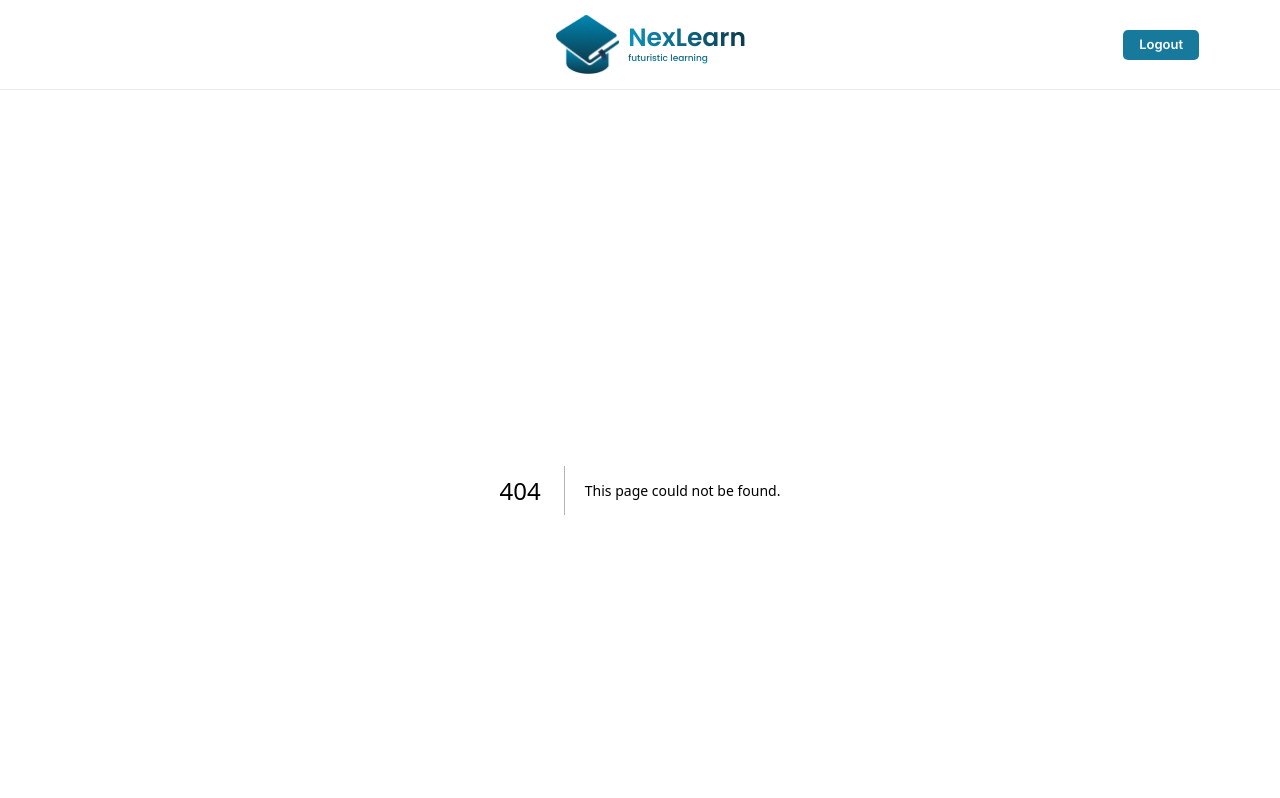
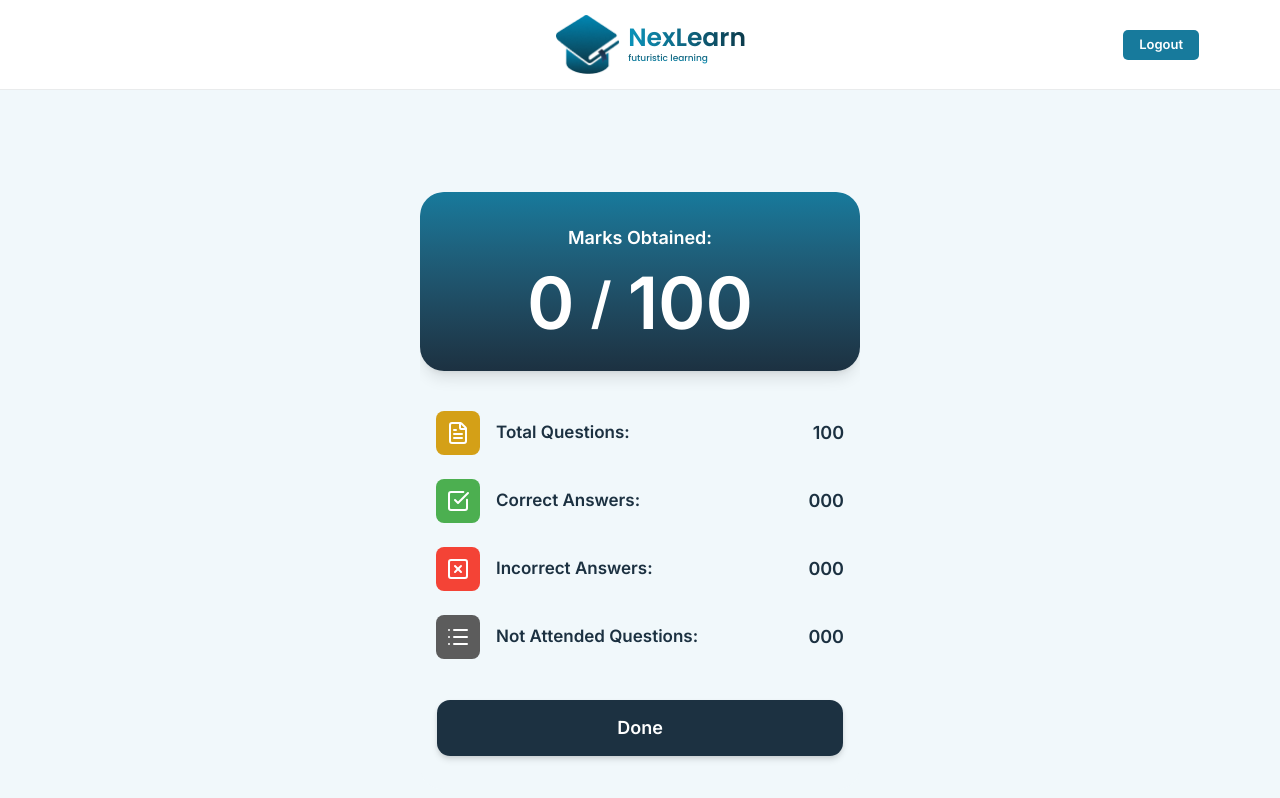
Before and after one commit to Fathima-Rafah-Karat/NexLearn, a Next.js app: page /results in a window 1280 px wide. Before the commit this address had no page. Shown: the top 798 px of the page. Built offline with nearby package versions, Linux system fonts and the light colour scheme.

Commit message:
add results page to display quiz scores and statistics

```diff
--- /dev/null
+++ b/app/results/page.tsx
@@ -0,0 +1,109 @@
+"use client";
+import React, { useState, useEffect } from "react";
+import Image from "next/image";
+import { useRouter } from "next/navigation";
+import { Button } from "@/components/ui/button";
+import { CheckSquare, XSquare, FileText, List, LayoutDashboard } from "lucide-react";
+
+
+const ResultsPage = () => {
+    const router = useRouter();
+    const [result, setResult] = useState(null);
+
+    useEffect(() => {
+        const storedResult = sessionStorage.getItem("lastResult");
+        if (storedResult) {
+            setResult(JSON.parse(storedResult));
+        } else {
+            setResult({
+                score: 0,
+                total: 100,
+                correct: 0,
+                incorrect: 0,
+                skipped: 0,
+                userName: "Explorer"
+            });
+        }
+    }, []);
+
+    if (!result) {
+        return (
+            <div className="min-h-screen bg-[#F1F8FB] flex items-center justify-center font-inter">
+                <div className="flex flex-col items-center gap-4">
+                    <div className="w-12 h-12 border-4 border-[#1C3141] border-t-transparent rounded-full animate-spin" />
+                    <p className="font-bold text-[#1C3141]">Loading results...</p>
+                </div>
+            </div>
+        );
+    }
+
+    return (
+        <div className="min-h-screen bg-[#F1F8FB] font-inter flex items-center justify-center p-4">
+            <div className="w-full max-w-[440px] bg-[#F1F8FB] rounded-3xl overflow-hidden">
+
+                <div className="bg-gradient-to-b from-[#177A9C] to-[#1C3141] p-8 rounded-[24px] text-center mb-10 shadow-lg">
+                    <p className="text-white text-[18px] font-medium mb-4">Marks Obtained:</p>
+                    <div className="flex items-center justify-center gap-4">
+                        <span className="text-white text-[72px] font-bold leading-none">{result.score}</span>
+                        <span className="text-white text-[56px] font-light leading-none">/</span>
+                        <span className="text-white text-[72px] font-bold leading-none">{result.total}</span>
+                    </div>
+                </div>
+
+                <div className="space-y-6 px-4 mb-10">
+                    <div className="flex items-center justify-between">
+                        <div className="flex items-center gap-4">
+                            <div className="w-11 h-11 bg-[#D4A017] rounded-md flex items-center justify-center">
+                                <FileText className="w-6 h-6 text-white" />
+                            </div>
+                            <span className="text-[#1C3141] text-[17px] font-semibold">Total Questions:</span>
+                        </div>
+                        <span className="text-[#1C3141] text-[18px] font-bold">{result.total.toString().padStart(3, '0')}</span>
+                    </div>
+
+                    <div className="flex items-center justify-between">
+                        <div className="flex items-center gap-4">
+                            <div className="w-11 h-11 bg-[#4CAF50] rounded-md flex items-center justify-center">
+                                <CheckSquare className="w-6 h-6 text-white" />
+                            </div>
+                            <span className="text-[#1C3141] text-[17px] font-semibold">Correct Answers:</span>
+                        </div>
+                        <span className="text-[#1C3141] text-[18px] font-bold">{result.correct.toString().padStart(3, '0')}</span>
+                    </div>
+
+                    <div className="flex items-center justify-between">
+                        <div className="flex items-center gap-4">
+                            <div className="w-11 h-11 bg-[#F44336] rounded-md flex items-center justify-center">
+                                <XSquare className="w-6 h-6 text-white" />
+                            </div>
+                            <span className="text-[#1C3141] text-[17px] font-semibold">Incorrect Answers:</span>
+                        </div>
+                        <span className="text-[#1C3141] text-[18px] font-bold">{result.incorrect.toString().padStart(3, '0')}</span>
+                    </div>
+
+                    <div className="flex items-center justify-between">
+                        <div className="flex items-center gap-4">
+                            <div className="w-11 h-11 bg-[#5C5C5C] rounded-md flex items-center justify-center">
+                                <List className="w-6 h-6 text-white" />
+                            </div>
+                            <span className="text-[#1C3141] text-[17px] font-semibold">Not Attended Questions:</span>
+                        </div>
+                        <span className="text-[#1C3141] text-[18px] font-bold">{result.skipped.toString().padStart(3, '0')}</span>
+                    </div>
+                </div>
+
+                <div className="px-4 pb-8">
+                    <Button
+                        onClick={() => router.push("/")}
+                        className="w-full py-7 bg-[#1C3141] hover:bg-[#0F1C25] text-white rounded-xl text-[18px] font-bold shadow-md transition-all active:scale-[0.98]"
+                    >
+                        Done
+                    </Button>
+                </div>
+
+            </div>
+        </div>
+    );
+};
+
+export default ResultsPage;
```
